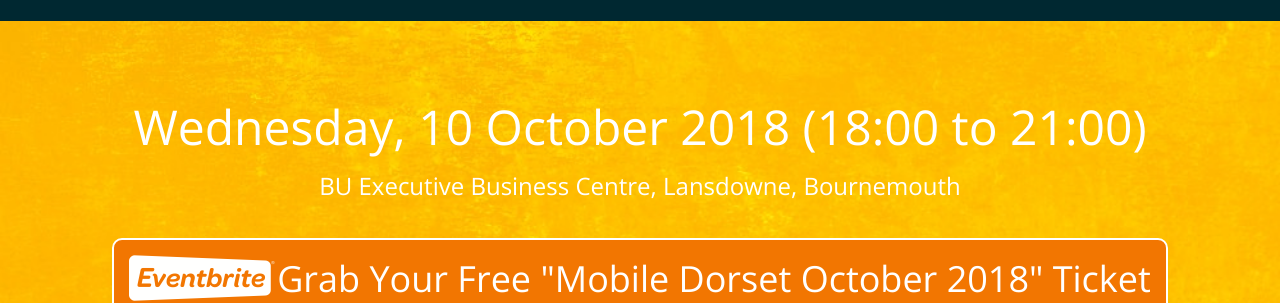
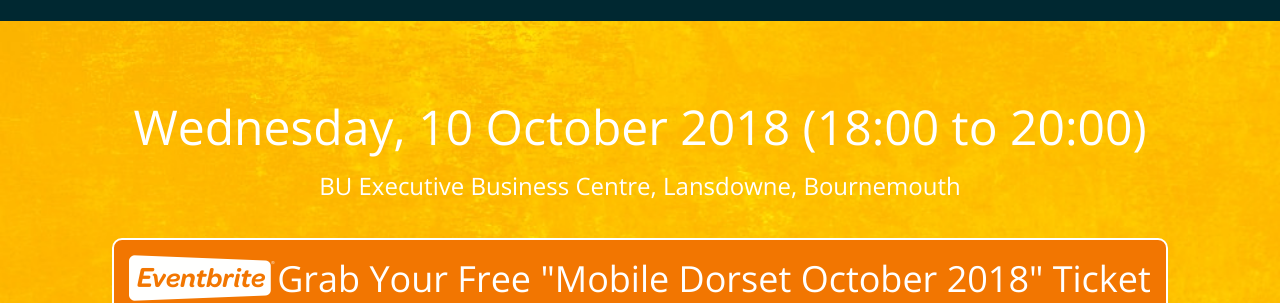
Before and after one commit to MobileDorset/mobiledorset.github.io, a Jekyll site: the page built from index.html, in a window 1280 px wide and 900 px high, scrolled down 971 px. Shown: the part 166-469 px from the top of the window. Built offline with Jekyll 4.4.1, drawn with Linux system fonts in a browser that asks for light colours.

Commit message:
Amended event running times so they end at 20:00 instead of 21:00

```diff
--- a/_data/events.yml
+++ b/_data/events.yml
@@ -1,12 +1,12 @@
 - name: Mobile Dorset October 2018
-  datetime: Wednesday, 10 October 2018 (18:00 to 21:00)
+  datetime: Wednesday, 10 October 2018 (18:00 to 20:00)
   url: https://md-oct-18.eventbrite.co.uk/
   location: BU Executive Business Centre, Lansdowne, Bournemouth
 - name: Mobile Dorset November 2018
-  datetime:	Wednesday, 14 November 2018 (18:00 to 21:00)
+  datetime:	Wednesday, 14 November 2018 (18:00 to 20:00)
   url: https://md-nov-18.eventbrite.co.uk/
   location: BU Executive Business Centre, Lansdowne, Bournemouth
 - name: Mobile Dorset December 2018
-  datetime: Wednesday, 12 December 2018 (18:00 to 21:00)
+  datetime: Wednesday, 12 December 2018 (18:00 to 20:00)
   url: https://md-dec-18.eventbrite.co.uk/
   location: BU Executive Business Centre, Lansdowne, Bournemouth
```
